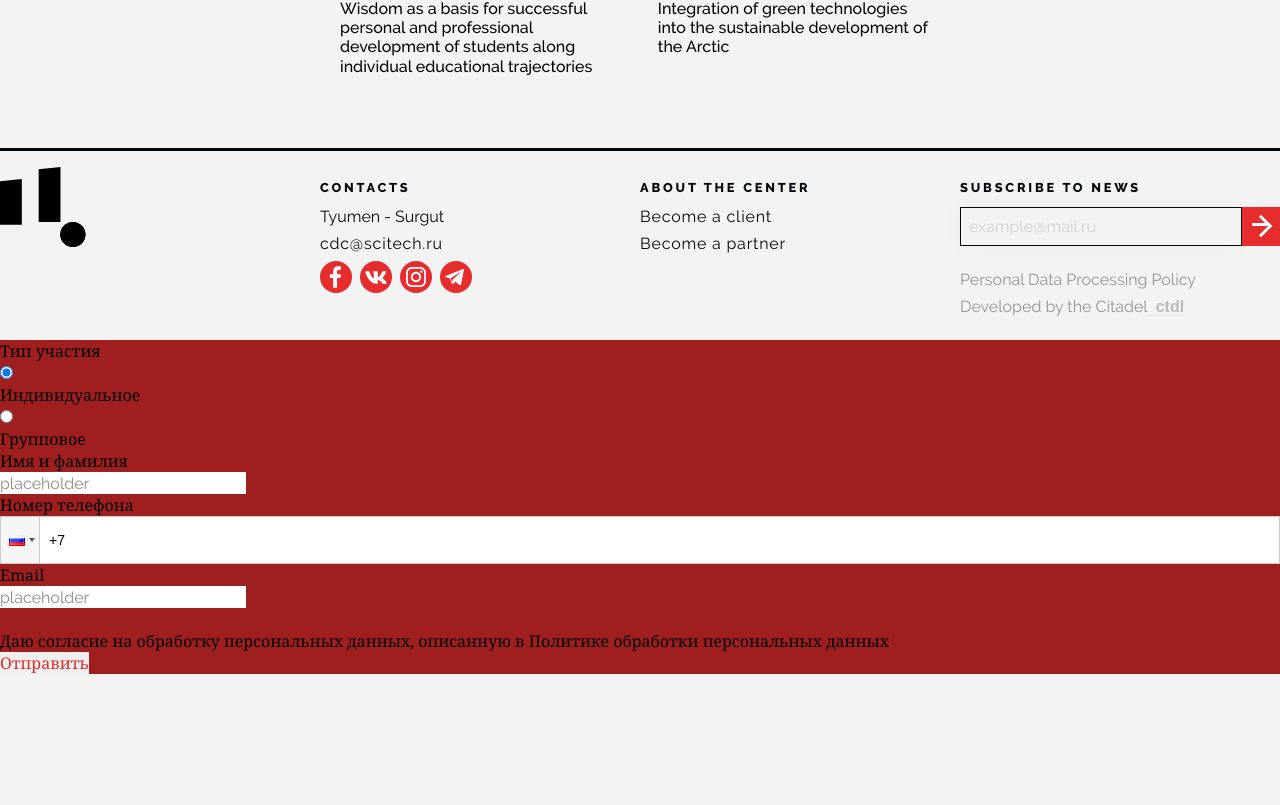
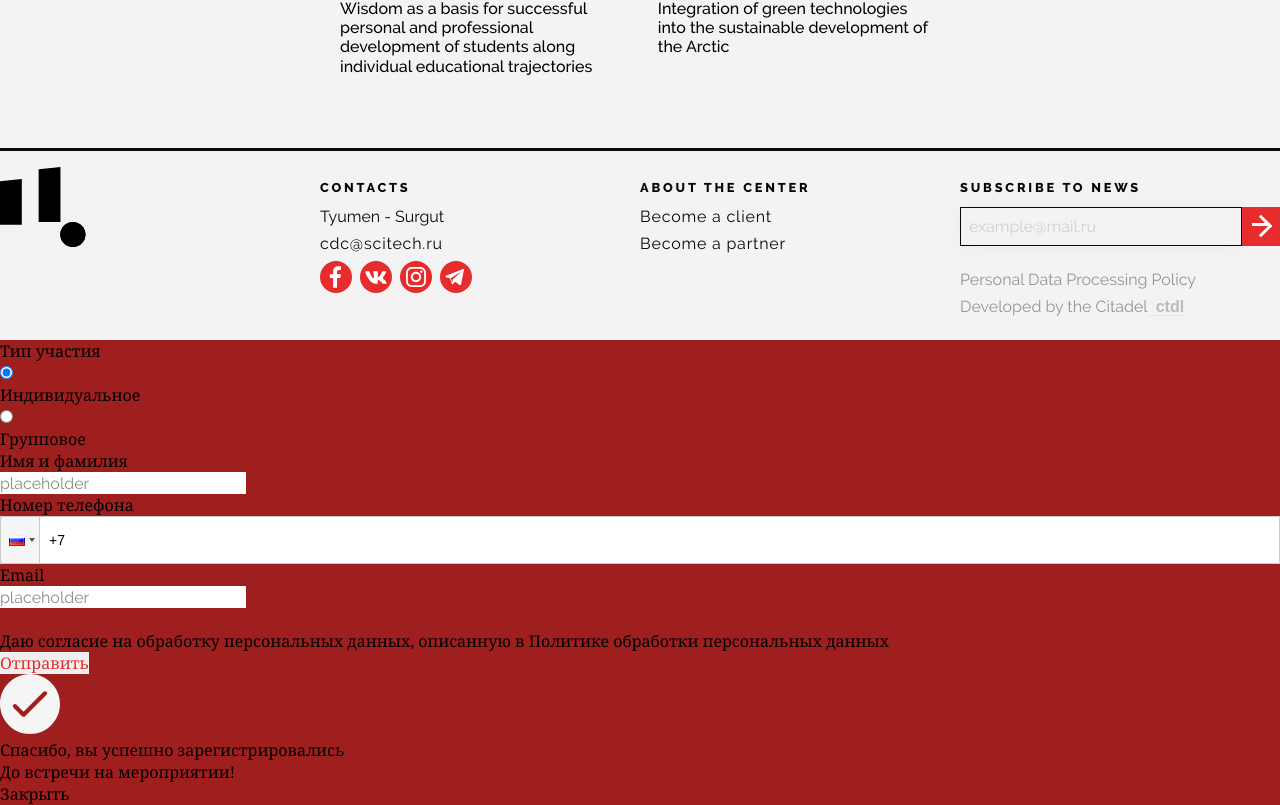
Before and after one commit to Atlantis3221/scitech, a Next.js app: page /en/school in a window 1280 px wide. Shown: the part 3389-4194 px from the top of the page. Before the commit the page ends 4063 px from the top, so only its background shows below. Built offline with nearby package versions, Linux system fonts and the light colour scheme.

Commit message:
Add/project modals

```diff
--- /dev/null
+++ b/components/icons/sentCheck.tsx
@@ -0,0 +1,10 @@
+const SentCheck = () => {
+    return (
+        <svg width="60" height="60" viewBox="0 0 60 60" fill="none" xmlns="http://www.w3.org/2000/svg">
+            <path d="M29.9999 0C13.4314 0 0 13.4314 0 29.9999C0 46.5684 13.4314 59.9999 29.9999 59.9999C46.5684 59.9999 59.9999 46.5684 59.9999 29.9999C59.9823 13.4388 46.5612 0.0177037 29.9999 0ZM46.5149 20.8007L25.0864 42.2293C24.2495 43.0659 22.8931 43.0659 22.0564 42.2293L13.4849 33.6578C12.6336 32.8357 12.61 31.4791 13.4322 30.6279C14.2543 29.7766 15.6109 29.753 16.4622 30.5751C16.48 30.5924 16.4976 30.6099 16.5149 30.6279L23.5714 37.6843L43.485 17.7707C44.3363 16.9486 45.6928 16.9722 46.5149 17.8233C47.317 18.6538 47.317 19.9702 46.5149 20.8007Z" fill="#F5F5F5"/>
+        </svg>
+
+    )
+}
+
+export default SentCheck
--- a/components/modals/ModalContext.tsx
+++ b/components/modals/ModalContext.tsx
@@ -29,7 +29,8 @@ type IColors = {
     red: IColoredInputs,
     green: IColoredInputs,
     blue: IColoredInputs,
-    yellow: IColoredInputs
+    yellow: IColoredInputs,
+    voilet: IColoredInputs
 }
 
 type IRegModalInput = "participationType" | "name" | "role" | "amount" | "theme" | "phone" | "year" | "confidential" | "email" | "company"
@@ -50,11 +51,12 @@ type IRegModalState = {
     color: keyof IColors,
     inputs: IRegModalInput[],
     title: string,
-    configName: IConfigNames
+    configName: IConfigNames,
+    isSent: boolean
 }
 
 const initialState:IModalState = {
-    reg: true
+    reg: false
 }
 
 type IAction =
@@ -106,6 +108,7 @@ const ModalsContextProvider = ({ children }: Props) => {
     inputs: ["participationType", "name", "phone", "email", "confidential"],
     title: "",
     configName: "becomeClient",
+    isSent: false
   })
 
   return (
--- a/components/modals/reg/RegModal.tsx
+++ b/components/modals/reg/RegModal.tsx
@@ -11,6 +11,7 @@ import Warning from "../../icons/warning"
 import Checkbox from "../../inputs/Checkbox"
 import ValidatedPhoneInput from "../../inputs/ValidatedPhoneInput"
 import axios from "axios"
+import SentCheck from "../../icons/sentCheck"
 
 export const Colors = {
     red: {
@@ -28,6 +29,10 @@ export const Colors = {
     yellow: {
       bg: "#D66E14",
       checkbox: "#D66E14"
+    },
+    violet: {
+        bg: "#8C1F7D",
+        checkbox: "#9F248E"
     }
 }
 
@@ -78,7 +83,7 @@ type ParticipationEnum = "Индивидуальное" | "Групповое"
 const RegModal = () => {
     const initialErrors = Object.keys(initialState).reduce((acc, key) => {acc[key] = false; return acc; }, {})
     const modal = "reg"
-    const {modalsState, regModalState} = useContext(ModalsContext)
+    const {modalsState, regModalState, setRegModalState, modalService} = useContext(ModalsContext)
     const isOpen = modalsState[modal]
     const [state, setState] = useState(initialState)
     const [errors, setErrors] = useState(initialErrors)
@@ -94,10 +99,28 @@ const RegModal = () => {
 
     const sendData = async () => {
         setLoading(true)
-        const res = await axios.post(`/api/reg/${regModalState.configName}`, regModalState.inputs.reduce((acc, key) => {acc[key] = state[key]; return acc; }, {}))
+        let obj = {}
+        if (state.participationType === "Групповое") {
+            obj = addtionalNames
+        }
+        const res = await axios.post(`/api/reg/${regModalState.configName}`, regModalState.inputs.reduce((acc, key) => {acc[key] = state[key]; return acc; }, obj))
         setLoading(false)
         if (res.data.ok) {
-            setState(initialState)
+
+            setRegModalState({
+                ...regModalState,
+                isSent: true
+            })
+            setTimeout(() => {
+                modalService.closeModal("reg")
+            }, 2000)
+            setTimeout(() => {
+                setRegModalState({
+                    ...regModalState,
+                    isSent: false
+                })
+                setState(initialState)
+            }, 2500)
         }
     }
 
@@ -139,13 +162,15 @@ const RegModal = () => {
                 backgroundColor: Colors[regModalState.color].bg
             }}
             className={`
-            overflow-y-auto max-w-3xl w-full h-full relative z-50 bg-white
+            ${regModalState.isSent ? "overflow-hidden" : "overflow-y-auto"}
+            max-w-3xl w-full h-full relative z-50 bg-white
             ${isOpen ? "opacity-100 visible scale-100" : "opacity-10 invisible scale-75"}
             transistion-all duration-300 transform origin-center
             pt-10 px-6 md:px-14 pb-10 font-raleway`}>
-            <div className={`mb-8 text-white text-2xl`}>
+            <div className={`mb-8 text-white text-2xl w-3/4`}>
             {regModalState.title}
             </div>
+
             <div className={`grid grid-cols-1 md:grid-cols-4 gap-y-4 lg:gap-y-6 text-white`}>
                 {regModalState.inputs.map(input => {
                     if (input === "name") {
@@ -170,20 +195,6 @@ const RegModal = () => {
                                 <div className={`col-span-3`}>
                                     <ValidatedTextInput errors={errors} state={state} name={"name"} setState={setState} setErrors={setErrors}/>
                                 </div>
-                                {Object.keys(addtionalNames).map(name => {
-                                    return (
-                                        <>
-                                        <div className={`col-span-1 flex items-center`}>
-                                        Имя и фамилия
-                                        </div>
-                                        <div className={`col-span-3`}>
-                                            <ValidatedTextInput errors={{
-                                                [name]: false
-                                            }} state={addtionalNames} name={name} setState={setAdditionalNames} setErrors={setErrors}/>
-                                        </div>
-                                        </>
-                                    )
-                                })}
                                 </>
 
                             )
@@ -298,6 +309,21 @@ const RegModal = () => {
                         )
                     }
                 })}
+                {state.participationType === "Групповое" && <div className={`col-span-4 text-2xl `}>Члены команды</div> }
+                 {state.participationType === "Групповое" && Object.keys(addtionalNames).map(name => {
+                                    return (
+                                        <>
+                                        <div className={`col-span-1 flex items-center`}>
+                                        Имя и фамилия
+                                        </div>
+                                        <div className={`col-span-3`}>
+                                            <ValidatedTextInput errors={{
+                                                [name]: false
+                                            }} state={addtionalNames} name={name} setState={setAdditionalNames} setErrors={setErrors}/>
+                                        </div>
+                                        </>
+                                    )
+                                })}
 
                 <div className={`col-span-1`}>
 
@@ -318,6 +344,25 @@ const RegModal = () => {
                     </button>
                 </div>
                 </div>
+                <div
+                style={{
+                    backgroundColor: Colors[regModalState.color].bg
+                }}
+                className={`absolute ${regModalState.isSent ? "visible opacity-100" : "invisible opacity-0"} transition-all duration-300 w-full top-0 left-0 h-full z-40 grid place-items-center px-10 text-white`}>
+                    <div className={`flex flex-col items-center`}>
+                        <SentCheck/>
+                        <div className={`text-2xl font-bold mt-4 mb-5`}>
+                        Спасибо, вы успешно зарегистрировались
+                        </div>
+                        <div>
+                        До встречи на мероприятии!
+                        </div>
+                    </div>
+
+                </div>
+                <div className={`absolute right-4 top-4 z-40`}>
+                Закрыть
+                </div>
 
 
             </div>
--- a/pages/[lang]/school.js
+++ b/pages/[lang]/school.js
@@ -1,4 +1,4 @@
-import React from 'react'
+import React, { useContext } from 'react'
 
 import { Page } from '../../components/page'
 import { Layout } from '../../components/layout'
@@ -8,9 +8,22 @@ import { Helmet } from 'react-helmet'
 import { Button } from '../../components/button'
 import { useRouter } from 'next/dist/client/router'
 import Translator from '../../i18n/translator'
+import ModalsContext from '../../components/modals/ModalContext'
 
 export default function School({ current, onClick }) {
   const { query: {lang: lang} } = useRouter()
+  const {modalService, setRegModalState} = useContext(ModalsContext)
+
+  const openModal = () => {
+    modalService.openModal("reg")
+    setRegModalState({
+      color: "green",
+      inputs: ["participationType","name", "company", "phone", "email", "confidential"],
+      configName: "scienceLeadSchoolMyRegion",
+      title: "Сообщить о следующем наборе",
+      isSent: false
+    })
+  }
   return (
     <Page>
       <Helmet>
@@ -93,7 +106,7 @@ export default function School({ current, onClick }) {
 
                       {/* @todo: add Modal pop-up*/}
 
-                            <Button bordered-green marginleft onClick={onClick}>
+                            <Button bordered-green marginleft onClick={openModal}>
                               {current["Заказать проведение в моем регионе"]}
                             </Button>
 
--- a/pages/[lang]/strategicEducationalIntensive.js
+++ b/pages/[lang]/strategicEducationalIntensive.js
@@ -1,4 +1,4 @@
-import React, { useState } from 'react'
+import React, { useContext, useState } from 'react'
 import { SpeakerCard, SpeakerCards } from '../../components/speakerCard'
 import { Partner } from '../../components/partner'
 import { DateItem, DateSwitcher } from '../../components/dateSwicher/dateSwicher'
```
Also changed, not shown: pages/[lang]/managementSchool.js (+14 -2 lines).
